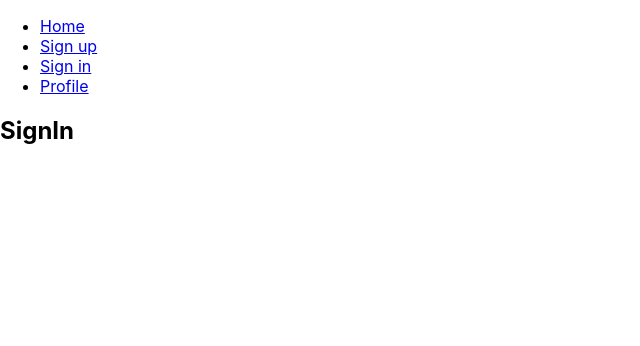
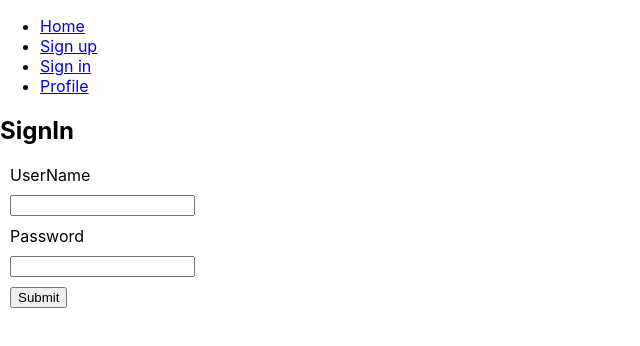
Before and after one commit to mPeltzerNovi/login-examlpe, a React (Create React App) app: page /signin in a window 1280 px wide. Shown: the top 346 px of the page, without its empty margins (0-640 px from the left). Built offline with nearby package versions, Linux system fonts and the light colour scheme.

Commit message:
Make HTML for sign in form

```diff
--- a/package.json
+++ b/package.json
@@ -8,6 +8,7 @@
     "@testing-library/user-event": "^12.6.0",
     "react": "^17.0.1",
     "react-dom": "^17.0.1",
+    "react-hook-form": "^6.14.1",
     "react-router-dom": "^5.2.0",
     "react-scripts": "4.0.1",
     "web-vitals": "^0.2.4"
--- /dev/null
+++ b/src/components/SignInForm/SignInForm.css
@@ -0,0 +1,4 @@
+label, input {
+    display: block;
+    margin: 10px;
+}
--- /dev/null
+++ b/src/components/SignInForm/index.js
@@ -0,0 +1,13 @@
+import React from 'react'
+import './SignInForm.css'
+
+
+export default function SignInForm() {
+    return <form>
+        <label htmlFor="userName">UserName</label>
+        <input name="userName" type="text"/>
+        <label htmlFor="password">Password</label>
+        <input name="password" type="password"/>
+        <input type="submit"/>
+    </form>
+}
--- a/src/pages/SignIn.js
+++ b/src/pages/SignIn.js
@@ -1,5 +1,9 @@
 import React from 'react'
+import SignInForm from "../components/SignInForm";
 
 export default function SignIn() {
-    return <h2>SignIn</h2>;
+    return <div>
+        <h2>SignIn</h2>
+        <SignInForm />
+    </div>;
 }
```
Also changed, not shown: 2 other files (tests, documents, lock files or other folders).
